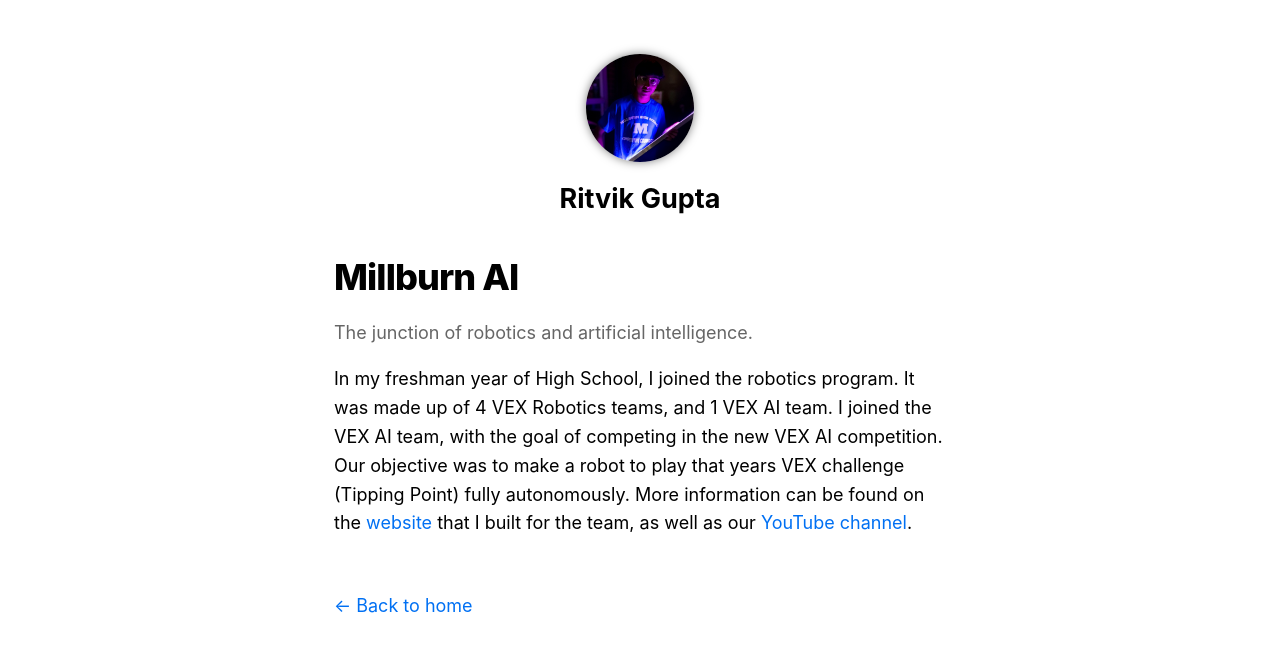
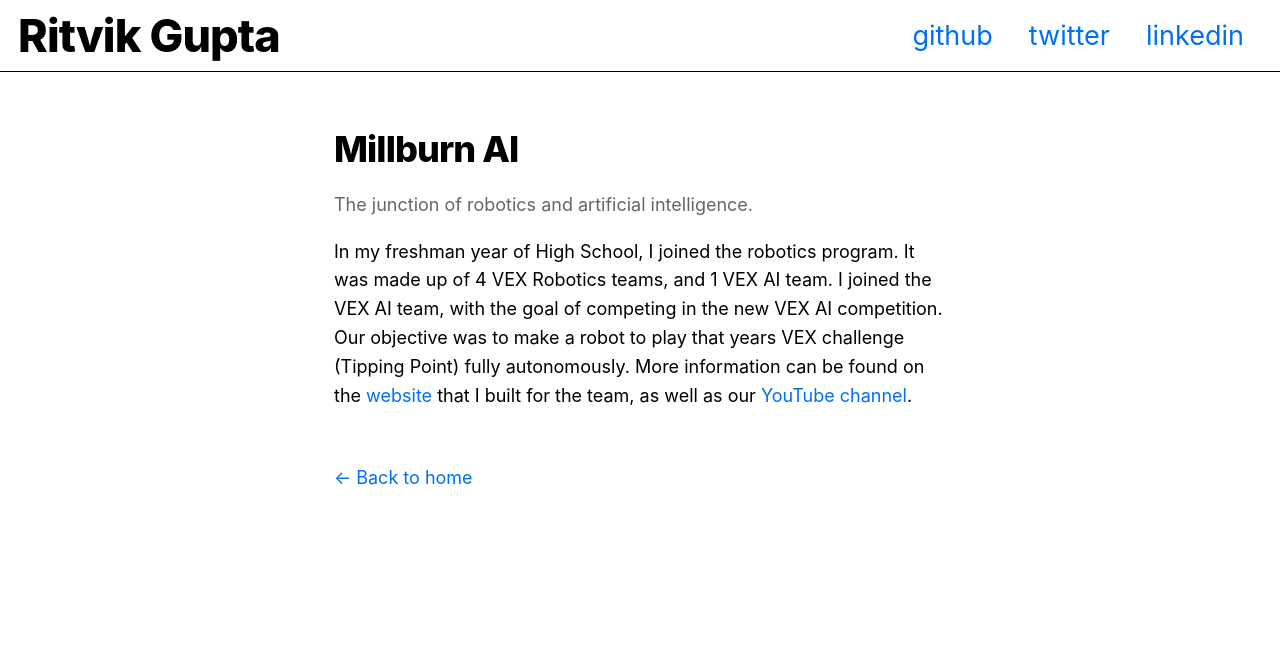
Before and after one commit to purelyboba/portfolio, a Next.js app: page /projects/millburnai in a window 1280 px wide. Shown: the top 652 px of the page. Built offline with nearby package versions, Linux system fonts and the light colour scheme.

Commit message:
redid 'nav' bar

```diff
--- a/components/layout.js
+++ b/components/layout.js
@@ -9,43 +9,24 @@
 
 export default function Layout({ children, home }) {
   return (
-    <div className={styles.container}>
+    <>
       <Head>
         <link rel="icon" href="/images/pfp.jpg" />
+        <title>{siteTitle}</title>
       </Head>
-      <header className={styles.header}>
-        {home ? (
+      <header>
           <>
-            <Image
-              priority
-              src="/images/pfp.jpg"
-              className={utilStyles.borderCircle}
-              height={144}
-              width={144}
-              alt=""
-            />
-            <h1 className={utilStyles.heading2Xl}>{name}</h1>
+            <div className={styles.nav}>
+              <Link className={utilStyles.navTitle} href="/"><h1 className={utilStyles.heading2Xl}>{name}</h1></Link>
+              <ul className={styles.socials}>
+                <li><a href="https://github.com/R1tzG" target="_blank">github</a></li>
+                <li><a href="https://twitter.com/ritvikgupta011" target="_blank">twitter</a></li>
+                <li><a href="https://www.linkedin.com/in/ritvikgupta11/" target="_blank">linkedin</a></li>
+              </ul>
+            </div>
           </>
-        ) : (
-          <>
-            <Link href="/">
-              <Image
-                priority
-                src="/images/pfp.jpg"
-                className={utilStyles.borderCircle}
-                height={108}
-                width={108}
-                alt=""
-              />
-            </Link>
-            <h2 className={utilStyles.headingLg}>
-              <Link href="/" className={utilStyles.colorInherit}>
-                {name}
-              </Link>
-            </h2>
-          </>
-        )}
       </header>
+      <div className={styles.container}>
         <main>{children}</main>
         {!home && (
           <div className={styles.backToHome}>
@@ -53,5 +34,6 @@
           </div>
         )}
       </div>
+    </>
   );
 }
--- a/components/layout.module.css
+++ b/components/layout.module.css
@@ -13,3 +13,26 @@
 .backToHome {
   margin: 3rem 0 0;
 }
+
+.nav {
+  display: flex;
+  justify-content: space-between;
+  align-items: center;
+  width: 100%;
+  height: 4rem;
+  border-bottom: 1.5px solid black;
+  padding: 0 1rem;
+}
+
+.socials {
+  display: flex;
+  margin: 0;
+  padding: 0;
+  text-decoration: none;
+  list-style-type: none;
+  font-size: 1.5rem;
+}
+
+.socials li {
+  margin: 0 1rem;
+}
--- a/pages/projects/8405.js
+++ b/pages/projects/8405.js
@@ -5,9 +5,6 @@
 export default function MillburnAI() {
     return (
         <Layout>
-            <Head>
-                <title>Ritvik Gupta</title>
-            </Head>
             <h1 className={utilStyles.headingXl}>8405 Millburn Robotics</h1>
             <p className={utilStyles.lightText}>Coming soon...</p>
         </Layout>
--- a/pages/projects/millburnai.js
+++ b/pages/projects/millburnai.js
@@ -5,9 +5,6 @@
 export default function MillburnAI() {
     return (
         <Layout>
-            <Head>
-                <title>Ritvik Gupta</title>
-            </Head>
             <h1 className={utilStyles.headingXl}>Millburn AI</h1>
             <p className={utilStyles.lightText}>The junction of robotics and artificial intelligence.</p>
             <main>
--- a/styles/utils.module.css
+++ b/styles/utils.module.css
@@ -1,3 +1,13 @@
+.navTitle {
+  color: black;
+  text-decoration: none;
+}
+
+.navTitle:hover, .navTitle:focus, .navTitle:active {
+  text-decoration: none;
+  color: #0077ff;
+}
+
 .heading2Xl {
   font-size: 2.5rem;
   line-height: 1.2;
@@ -51,15 +61,3 @@
 .lightText {
   color: #666;
 }
-
-  .socials {
-    display: flex;
-    justify-content: space-between;
-    align-items: center;
-    width: 100%;
-    max-width: 250px;
-    margin: 0 auto;
-    padding: 0;
-    text-decoration: none;
-    list-style-type: none;
-  }
```
Also changed, not shown: pages/index.js (+0 -8 lines). Lines whose indentation alone changed are shown as unchanged.
